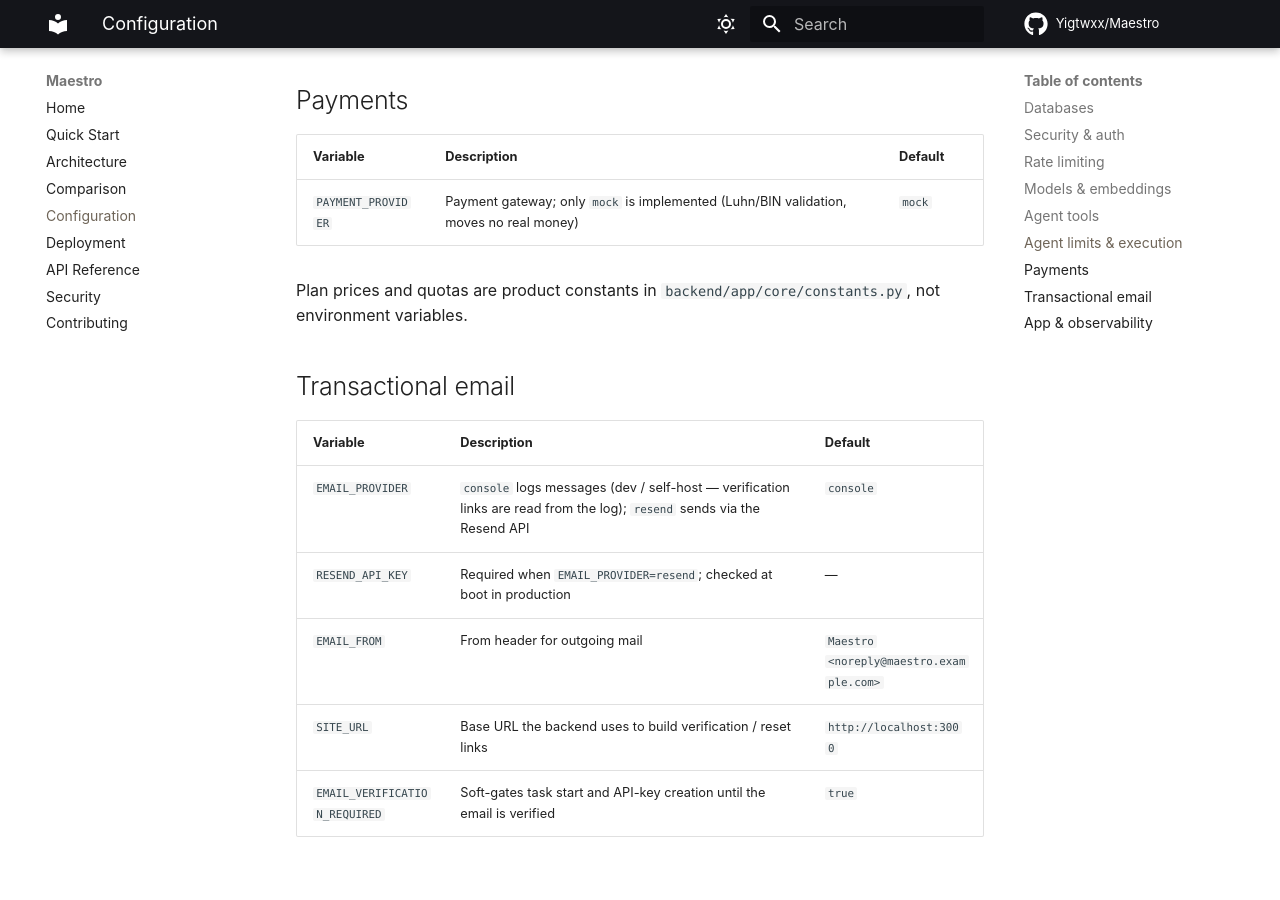
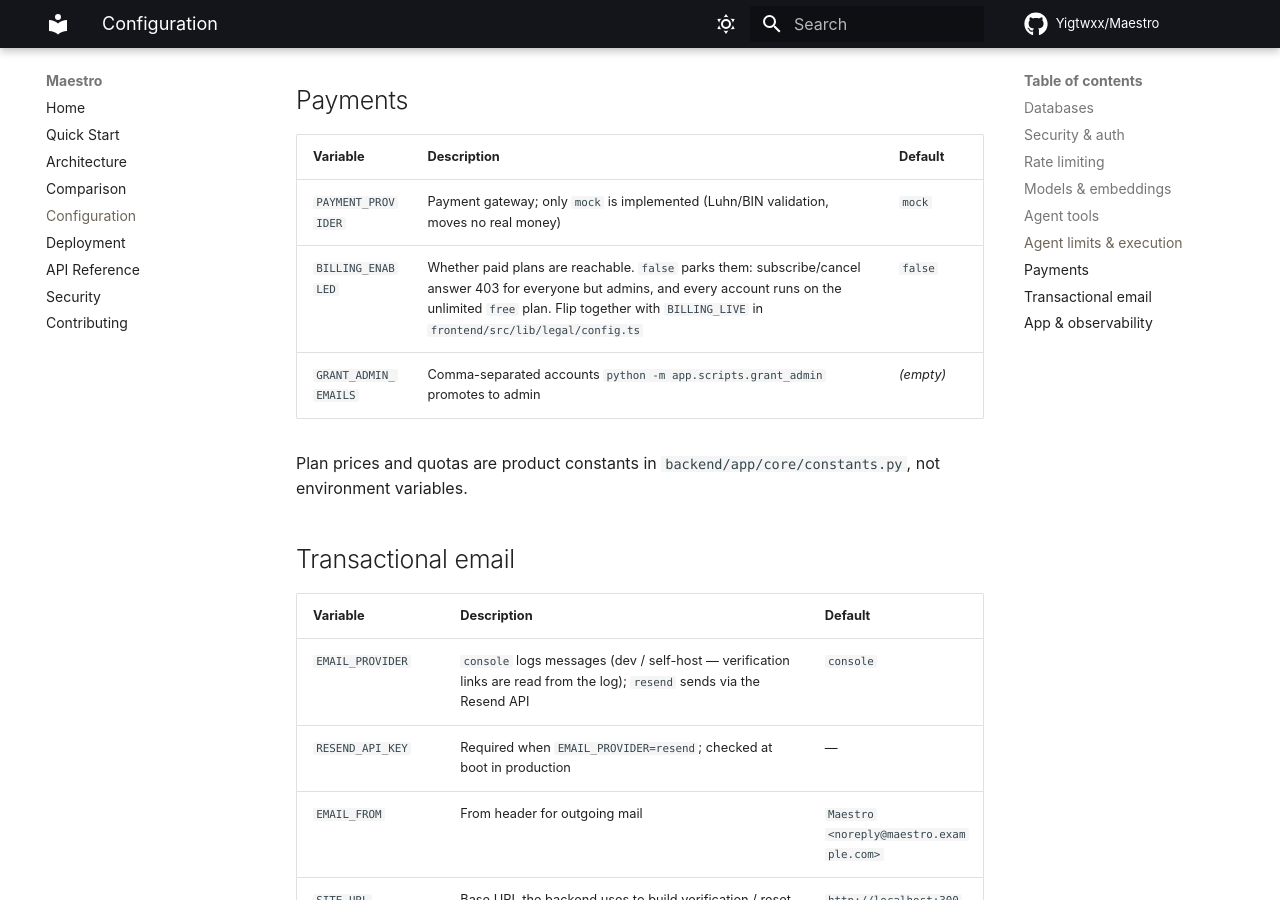
Before and after one commit to Yigtwxx/Maestro, an MkDocs documentation site: the page built from docs/CONFIGURATION.md, in a window 1280 px wide and 900 px high, scrolled down 4966 px. Built offline with MkDocs 1.6.1 and Material for MkDocs 9.7.7, drawn with Linux system fonts in a browser that asks for light colours; comment, search, counter and statistics services are not loaded.

Commit message:
feat: add BILLING_ENABLED and GRANT_ADMIN_EMAILS configuration variables to manage subscription status and admin bootstrapping

```diff
--- a/docs/CONFIGURATION.md
+++ b/docs/CONFIGURATION.md
@@ -108,6 +108,8 @@
 | Variable | Description | Default |
 |---|---|---|
 | `PAYMENT_PROVIDER` | Payment gateway; only `mock` is implemented (Luhn/BIN validation, moves no real money) | `mock` |
+| `BILLING_ENABLED` | Whether paid plans are reachable. `false` parks them: subscribe/cancel answer 403 for everyone but admins, and every account runs on the unlimited `free` plan. Flip together with `BILLING_LIVE` in `frontend/src/lib/legal/config.ts` | `false` |
+| `GRANT_ADMIN_EMAILS` | Comma-separated accounts `python -m app.scripts.grant_admin` promotes to admin | *(empty)* |
 
 Plan prices and quotas are product constants in `backend/app/core/constants.py`, not
 environment variables.
```
Also changed, not shown: CLAUDE.md (+8 -2 lines), 1 other file.
